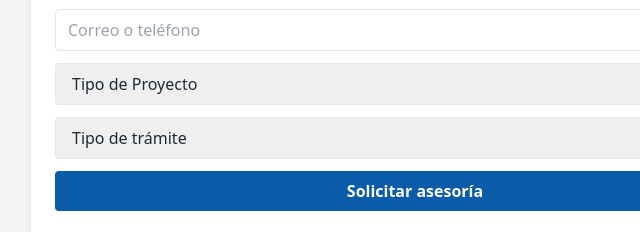
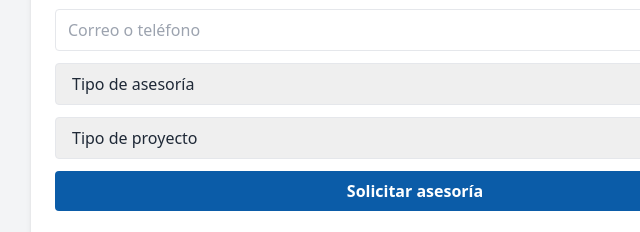
Before and after one commit to Flaticon/acarquitectos-landing, an Astro site: page / in a window 1280 px wide. Shown: the part 1233-1465 px from the top of the page, 225-865 px from the left. Built offline with nearby package versions, Linux system fonts and the light colour scheme; Astro itself is replaced by a stand-in of ours.

Commit message:
new mail prueba3

```diff
--- a/src/pages/index.astro
+++ b/src/pages/index.astro
@@ -73,13 +73,13 @@ import Header from "../components/Header.astro";
         <input type="text" name="contacto" placeholder="Correo o teléfono" required class="w-full border px-3 py-2 rounded" />
 
         <select name="asesoria" required class="w-full border px-3 py-2 rounded">
-          <option value="">Tipo de Proyecto</option>
+          <option value="">Tipo de asesoría</option>
           <option value="Revisores Urbanos">Revisores Urbanos</option>
           <option value="Diseño de Proyectos">Diseño de Proyectos</option>
         </select>
 
         <select name="tramite" required class="w-full border px-3 py-2 rounded">
-          <option value="">Tipo de trámite</option>
+          <option value="">Tipo de proyecto</option>
           <option value="Habilitación Urbana">Habilitación Urbana</option>
           <option value="Edificación">Edificación</option>
         </select>
```
